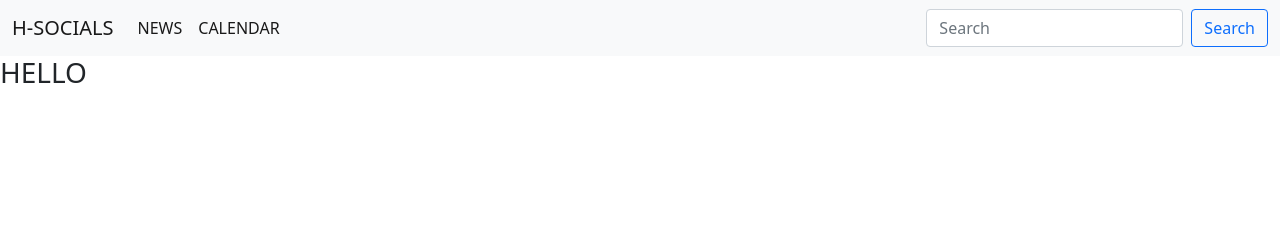
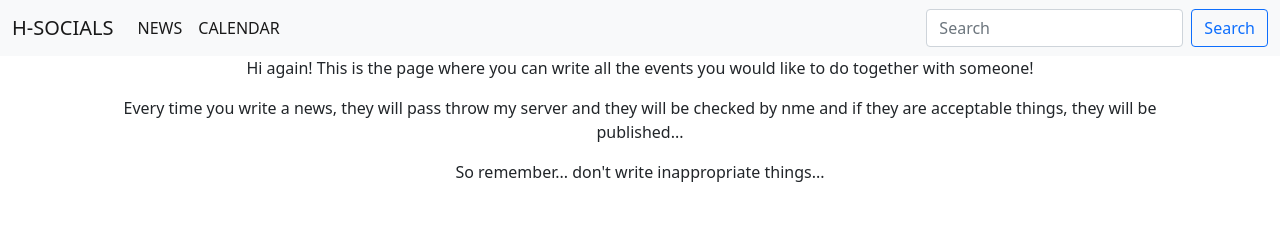
Before and after one commit to V0C0T0/H-SOCIALS.com, a plain HTML site: page news.html in a window 1280 px wide. Drawn offline with nearby package versions, Linux system fonts and the light colour scheme.

```diff
--- a/news.html
+++ b/news.html
@@ -27,7 +27,25 @@
     </div>
 </div>
 
-<h3>HELLO</h3>
+<div class="container">
+    <div class="text-center">
+
+        <p>
+            Hi again! This is the page where you can write all the events you would like to do together with someone!
+        </p>
+
+        <p>
+            Every time you write a news, they will pass throw my server and they will be checked by nme and if they are acceptable things, they will be published...
+        </p>
+
+        <p>
+           So remember... don't write inappropriate things...
+        </p>
+
+        <img src=""  class="img-fluid ">
+
+    </div>
+</div>
 
 </body>
 </html>
```
